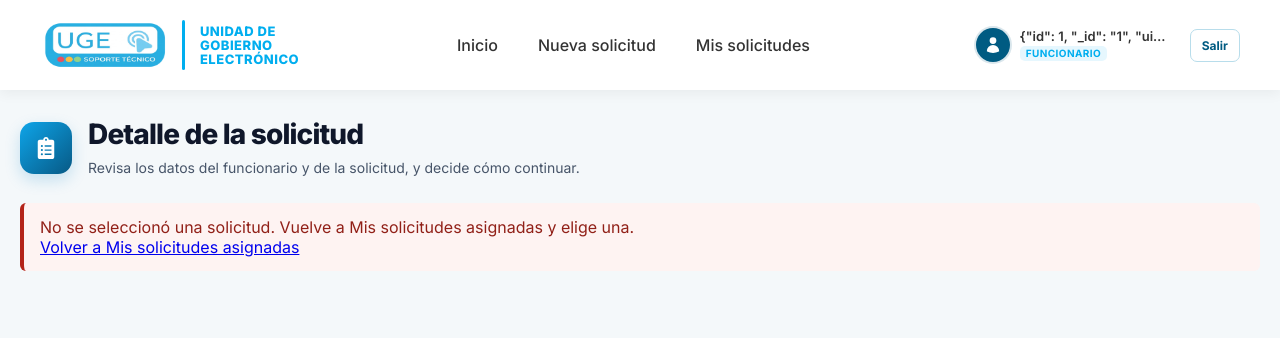
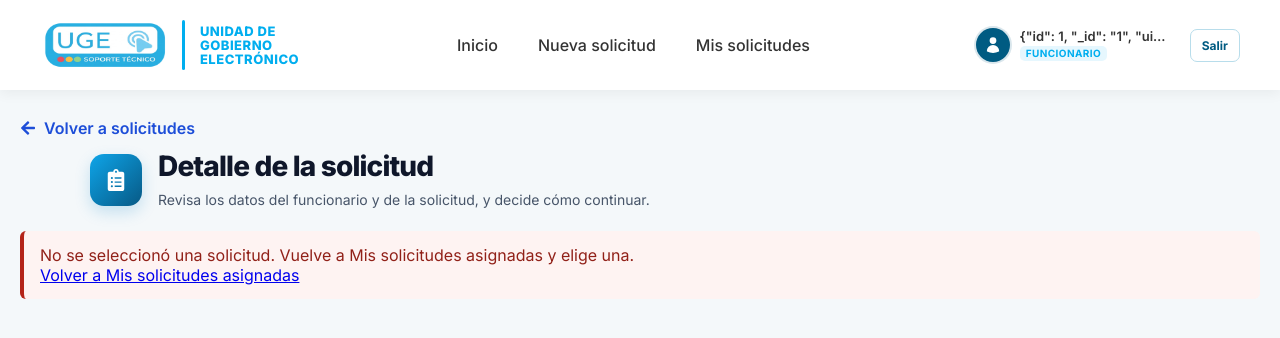
Before and after one commit to elmerCapTerceros/SIT-Frontend, a React (Vite) app: page /detalleSolicitud in a window 1280 px wide. Shown: the top 338 px of the page. Built offline with nearby package versions, Linux system fonts and the light colour scheme; sample sign-in values are in the browser's storage.

Commit message:
DetallesEsteticos

```diff
--- a/src/Pages/Tecnico/AsignacionTecnico.jsx
+++ b/src/Pages/Tecnico/AsignacionTecnico.jsx
@@ -23,10 +23,6 @@ import {
 import { Link } from 'react-router-dom';
 import { formatDate, formatId, getValue, humanize, normalize, statusClass, toSearchText } from '../../utils/Solicitudesutils';
 import './AsignacionTecnico.css';
-
-/*
-   Configuración
- */
 
 const API_URL = 'http://localhost:8080/api';
 const CLOSED_STATES = ['resuelta', 'concluida', 'cerrada'];
--- a/src/Pages/Tecnico/Reportetrabajo.css
+++ b/src/Pages/Tecnico/Reportetrabajo.css
@@ -4,7 +4,9 @@
 	display: flex;
 	flex-direction: column;
 	gap: 20px;
+	width: 100%;
 	max-width: 960px;
+	margin: 0 auto;
 }
 
 .rt-aviso {
@@ -53,6 +55,7 @@
 	color: #111827;
 }
 
+
 .rt-grid {
 	display: grid;
 	grid-template-columns: repeat(3, minmax(0, 1fr));
@@ -67,6 +70,7 @@
 
 .rt-campo-cab {
 	display: flex;
+	flex: 1;
 	flex-wrap: wrap;
 	align-items: center;
 	justify-content: space-between;
@@ -125,7 +129,12 @@
 .rt-error { margin: 0; font-size: 0.85rem; font-weight: 600; color: #b42318; }
 
 /* ---------- Opciones (tipo de equipo, estado final) ---------- */
-.rt-chips { display: flex; flex-wrap: wrap; gap: 10px; }
+.rt-chips {
+	display: flex;
+	flex-wrap: wrap;
+	justify-content: center;   /* centra las opciones horizontalmente */
+	gap: 10px;
+}
 
 .rt-chip {
 	display: inline-flex;
@@ -146,7 +155,13 @@
 .rt-campo.tiene-error .rt-chip { border-color: #b42318; }
 
 /* ---------- Barra de acciones ---------- */
-.rt-barra { display: flex; flex-wrap: wrap; align-items: center; gap: 12px; }
+.rt-barra {
+    display: flex;
+    flex-wrap: wrap;
+    align-items: center;
+    justify-content: flex-end;
+    gap: 12px;
+}
 
 .rt-btn {
 	display: inline-flex;
--- a/src/Pages/Tecnico/Reportetrabajo.jsx
+++ b/src/Pages/Tecnico/Reportetrabajo.jsx
@@ -1,5 +1,5 @@
 import { useEffect, useMemo, useState } from 'react';
-import { Link, useLocation } from 'react-router-dom';
+import { Link, useLocation, useNavigate } from 'react-router-dom';
 import { FaCheckCircle, FaClipboardCheck, FaFilePdf, FaUndo } from 'react-icons/fa';
 import { ESTADOS_FINALES, TIPOS_EQUIPO, generarReportePdf } from '../../utils/reporteTrabajoPdf';
 import './ReporteTrabajo.css';
@@ -103,6 +103,7 @@ const Opciones = ({ nombre, opciones, valor, onChange }) =>
 
 const ReporteTrabajo = () => {
 	const { state } = useLocation();
+	const navigate = useNavigate();
 	const solicitud = state?.solicitud ?? null;
 	const estadoSolicitud = solicitud?.estado?.toUpperCase();
 	const clave = solicitud ? `reporteTrabajo:${solicitud.id}` : null;
@@ -238,7 +239,7 @@ const ReporteTrabajo = () => {
 		return e;
 	};
 
-	const guardarYDescargar = async (event) => {
+	const guardarReporte = async (event) => {
 		event.preventDefault();
 		setErrorGuardado('');
 		setErrorPdf('');
@@ -301,7 +302,7 @@ const ReporteTrabajo = () => {
 		}
 
 		setGuardando(false);
-		await descargarPdf();
+		navigate('/Reportes');
 	};
 
 	const descargarPdf = async () => {
@@ -327,7 +328,7 @@ const ReporteTrabajo = () => {
 		<div className="at-page report-page">
 			<Cabecera />
 
-			<form className="rt" onSubmit={guardarYDescargar} noValidate>
+			<form className="rt" onSubmit={guardarReporte} noValidate>
 				<div className="rt-aviso" role="note">
 					<p>
 						<strong>Solicitud #{solicitud.codigo ?? solicitud.id}</strong>: los datos que ya tenemos
@@ -418,26 +419,41 @@ const ReporteTrabajo = () => {
 				{errorPdf && <p className="rt-aviso rt-aviso-error" role="alert">{errorPdf}</p>}
 
 				<div className="rt-barra">
+					 {!reporteGuardado && (
+        <button
+            className="rt-btn rt-btn-neutro"
+            type="button"
+            onClick={restablecer}
+            disabled={generando || guardando}
+        >
+            <FaUndo aria-hidden="true" /> Restablecer datos
+        </button>
+    )}
+
     {reporteGuardado ? (
-						<button className="rt-btn rt-btn-primario" type="button" onClick={descargarPdf} disabled={generando || cargandoReporte}>
+        <button
+            className="rt-btn rt-btn-primario"
+            type="button"
+            onClick={descargarPdf}
+            disabled={generando || cargandoReporte}
+        >
             <FaFilePdf aria-hidden="true" /> {generando ? 'Generando PDF...' : 'Descargar PDF'}
         </button>
     ) : (
-						<button className="rt-btn rt-btn-primario" type="submit" disabled={generando || guardando || cargandoReporte}>
-							<FaFilePdf aria-hidden="true" /> {guardando ? 'Guardando reporte...' : generando ? 'Generando PDF...' : 'Guardar y descargar PDF'}
+        <button
+            className="rt-btn rt-btn-primario"
+            type="submit"
+            disabled={generando || guardando || cargandoReporte}
+        >
+            <FaCheckCircle aria-hidden="true" /> {guardando ? 'Guardando reporte...' : 'Guardar reporte'}
         </button>
     )}
-					{!reporteGuardado && (
-						<button className="rt-btn rt-btn-neutro" type="button" onClick={restablecer} disabled={generando || guardando}>
-							<FaUndo aria-hidden="true" /> Restablecer datos
-						</button>
-					)}
-					<Link className="rt-volver" to="/asignacion-tecnico">Volver a mis solicitudes</Link>
-					<Link className="rt-volver" to="/Reportes">Mis reportes</Link>
+					{/*<Link className="rt-volver" to="/asignacion-tecnico">Volver a mis solicitudes</Link>
+					<Link className="rt-volver" to="/Reportes">Mis reportes</Link>*/}
 				</div>
 				<p className="rt-nota">
 					Al guardar, el reporte queda asociado a la solicitud y estará disponible en Mis reportes.
-					El PDF sale en hoja carta con dos copias separadas por una línea de corte.
+					Desde allí podrás generar el PDF si lo necesitas.
 				</p>
 			</form>
 		</div>
--- a/src/Pages/Tecnico/VerDetalleSolicitud.css
+++ b/src/Pages/Tecnico/VerDetalleSolicitud.css
@@ -4,7 +4,9 @@
 	display: flex;
 	flex-direction: column;
 	gap: 20px;
+	width: 100%;
 	max-width: 1100px;
+	margin: 0 auto;
 }
 
 .detalle-error {
@@ -13,6 +15,13 @@
 	border-radius: 6px;
 	background: #fef3f2;
 	color: #912018;
+}
+
+.vd-header {
+	width: 100%;
+	max-width: 1100px;
+	margin: 0 auto 20px;
+	padding: 0;
 }
 
 /* ---------- Resumen ---------- */
@@ -49,9 +58,25 @@
 	gap: 10px;
 }
 
+
+
 .vd-volver {
-	font-size: 0.9rem;
+	display: inline-flex;
+	align-items: center;
+	gap: 8px;
+	margin-bottom: 12px;
+	font-size: 1.0rem;
+	font-weight: 600;
 	color: #1d4ed8;
+	text-decoration: none;
+}
+
+.vd-volver svg {
+	font-size: 1.0em;
+}
+
+.vd-volver:hover {
+	text-decoration: underline;
 }
 
 .vd-badge {
@@ -234,6 +259,7 @@
 .vd-botones {
 	display: flex;
 	flex-wrap: wrap;
+	justify-content: center;
 	gap: 12px;
 	margin-bottom: 20px;
 }
--- a/src/Pages/Tecnico/VerDetalleSolicitud.jsx
+++ b/src/Pages/Tecnico/VerDetalleSolicitud.jsx
@@ -8,6 +8,7 @@ import {
 	FaTimes,
 	FaExclamationCircle,
 	FaFilePdf,
+	FaArrowLeft,
 } from 'react-icons/fa';
 import ConfirmarCambioEstado from '../../Components/Modlas/ConfirmarCambioEstado';
 import AtenderSolicitudModal from '../../Components/Modlas/AtenderSolicitudModal';
@@ -185,7 +186,10 @@ const VerDetalleSolicitud = () => {
 
 	return (
 		<div className="at-page report-page">
-			<header className="at-header">
+			<Link className="vd-volver" to="/asignacion-tecnico">
+						<FaArrowLeft aria-hidden="true" /> Volver a solicitudes
+			</Link>
+			<header className="at-header vd-header">
 				<span className="at-header-icon" aria-hidden="true"><FaClipboardList /></span>
 				<div>
 					<h1>Detalle de la solicitud</h1>
@@ -214,7 +218,6 @@ const VerDetalleSolicitud = () => {
 							<span className={`vd-badge vd-estado-${estadoActual.toLowerCase()}`}>
 								{humanize(estadoActual)}
 							</span>
-							<Link className="vd-volver" to="/asignacion-tecnico">Volver a solicitudes</Link>
 						</div>
 					</section>
 
@@ -263,7 +266,6 @@ const VerDetalleSolicitud = () => {
 								<Dato etiqueta="Cargo">{solicitud.solicitanteCargo || SIN_REGISTRO}</Dato>
 								<Dato etiqueta="Área o unidad">{getValue(solicitud.area)}</Dato>
 								<Dato etiqueta="Ubicación de la oficina">{getValue(solicitud.ubicacion)}</Dato>
-								<Dato etiqueta="Correo">{solicitud.solicitanteCorreo || SIN_REGISTRO}</Dato>
 								<Dato etiqueta="Teléfono o interno">{solicitud.solicitanteTelefono || SIN_REGISTRO}</Dato>
 							</dl>
 						</section>
```
Lines whose indentation alone changed are shown as unchanged.
